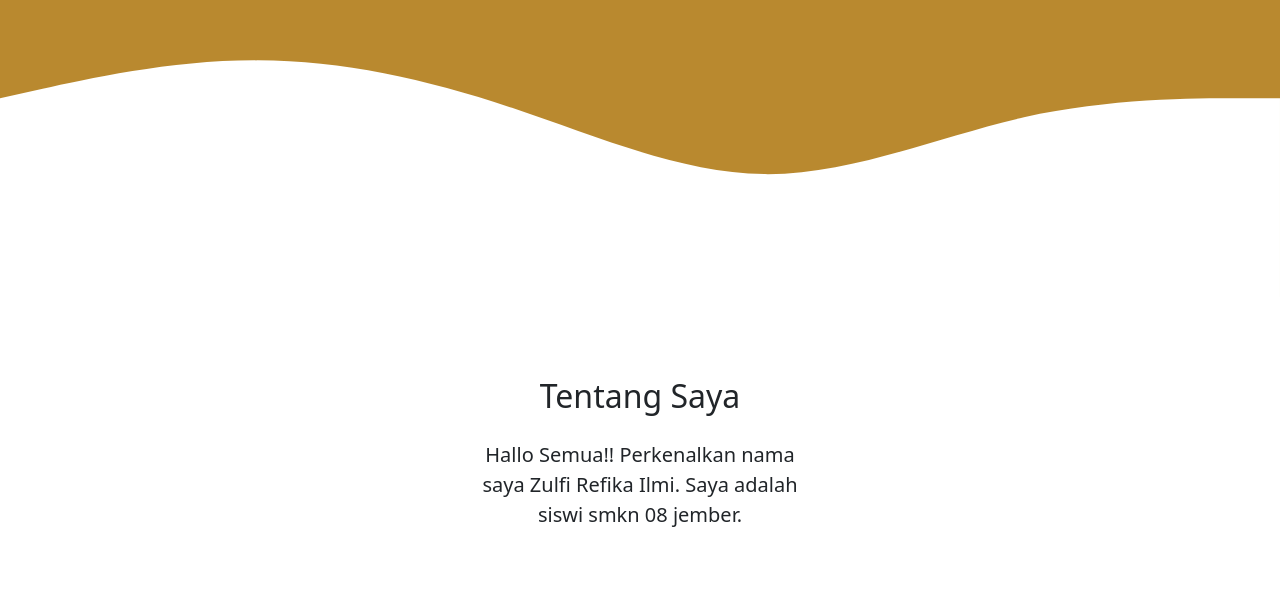
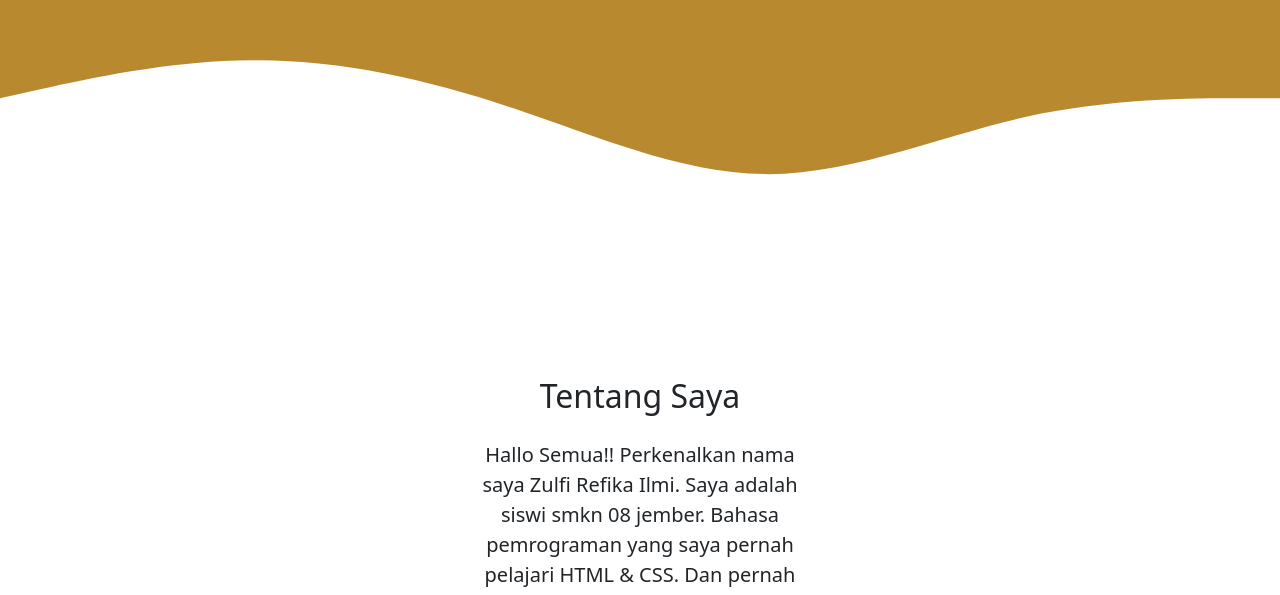
Before and after one commit to zulfikare/portofolio, a plain HTML site: page index.html in a window 1280 px wide. Shown: the part 357-952 px from the top of the page. Drawn offline with nearby package versions, Linux system fonts and the light colour scheme.

Commit message:
Update index.html

```diff
--- a/index.html
+++ b/index.html
@@ -65,7 +65,8 @@
             </div>
             <div class="row justify-content-center fs-5 text-center">
                 <div class="col-md-4">
-                <p>Hallo Semua!! Perkenalkan nama saya Zulfi Refika Ilmi. Saya adalah siswi smkn 08 jember. </p>
+                <p>Hallo Semua!! Perkenalkan nama saya Zulfi Refika Ilmi. Saya adalah siswi smkn 08 jember. Bahasa pemrograman yang
+                   saya pernah pelajari HTML & CSS. Dan pernah mempelajari desain figma, canva.</p>
             </div>
             </div>
         </div>
```
